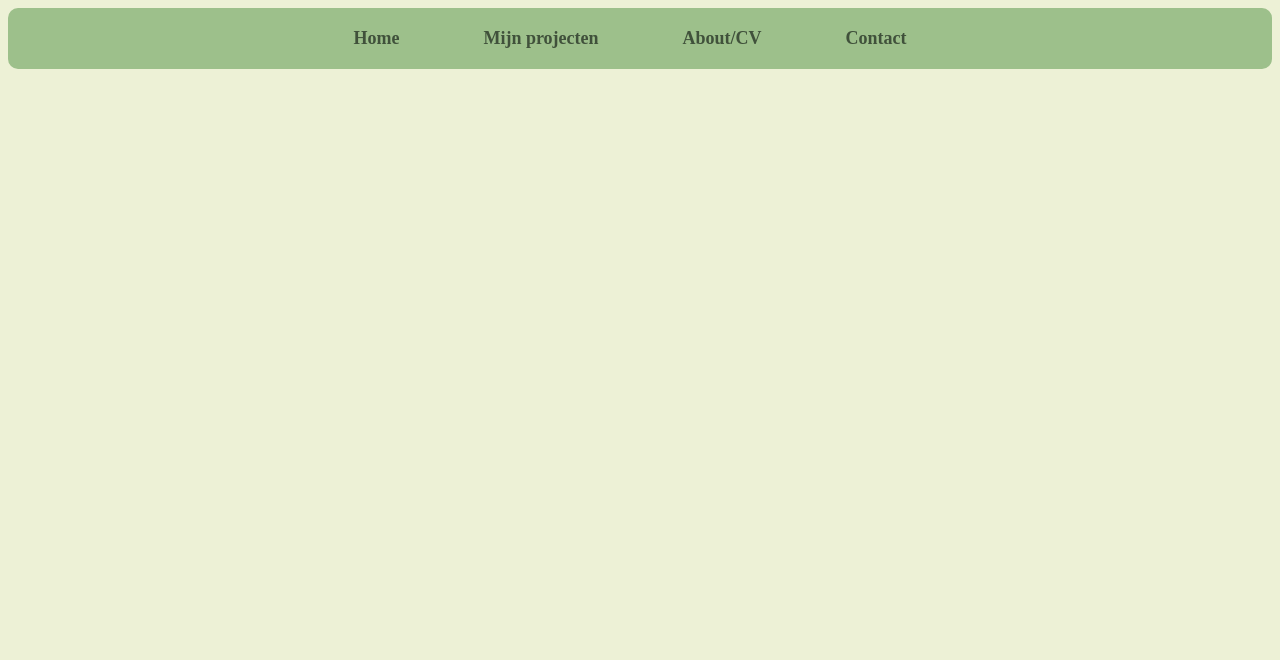
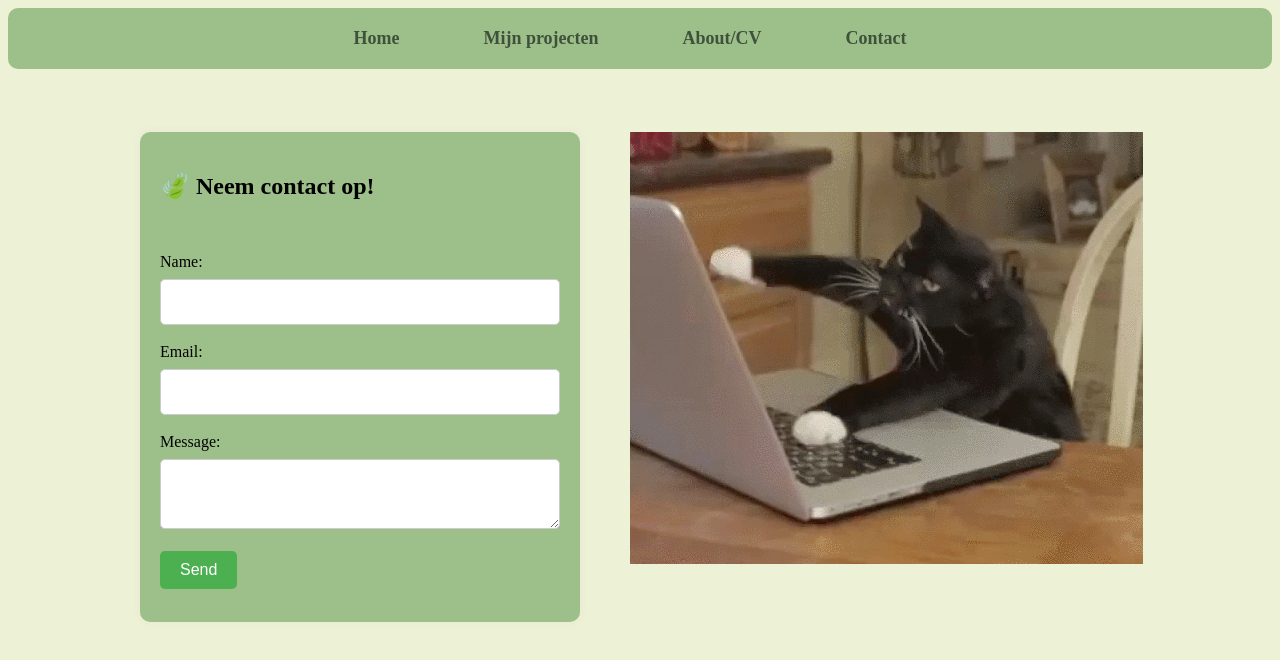
Before and after one commit to Zeetje/project, a plain HTML site: page contact/contact.html in a window 1280 px wide. Drawn offline with Linux system fonts and the light colour scheme.

Commit message:
contact pagina
yay hij doet het

```diff
--- a/contact/contact.html
+++ b/contact/contact.html
@@ -7,6 +7,7 @@
   <meta name="viewport" content="width=device-width, initial-scale=1.0">
   <title>Document</title>
   <link rel="stylesheet" href="/css/stylesheet.css">
+  <script src="contact.js"></script>
 </head>
 
 <body>
@@ -20,6 +21,28 @@
     </ul>
   </nav>
 
+  <div class="grid-container">
+    <div class="box">
+      <h2> &#x1F343; Neem contact op!</h2>
+      <form action="/index.html" method="post" onsubmit="return validateForm();">
+        <label for="name">Name:</label>
+        <input type="text" id="name" name="name" required>
+
+        <label for="email">Email:</label>
+        <input type="email" id="email" name="email" required>
+
+        <label for="message">Message:</label>
+        <textarea id="message" name="message" required></textarea>
+
+        <input type="submit" value="Send">
+      </form>
+    </div>
+    <iframe src="/photos/kitty.gif" width="550" height="490" frameBorder="0" class="embed"></iframe>
+  </div>
+
+
+
+
 
 </body>
 
--- /dev/null
+++ b/contact/contact.js
@@ -0,0 +1,39 @@
+function validateForm() {
+    var name = document.getElementById("name").value;
+    var email = document.getElementById("email").value;
+    var message = document.getElementById("message").value;
+    var error = "";
+
+    if (name.trim() === "") {
+        error += "Please enter your name.\n";
+    }
+
+    if (email.trim() === "") {
+        error += "Please enter your email address.\n";
+    } else if (!validateEmail(email)) {
+        error += "Please enter a valid email address.\n";
+    }
+
+    if (message.trim() === "") {
+        error += "Please enter a message.\n";
+    }
+
+    if (error !== "") {
+        alert(error);
+        return false; // Prevent form submission if there are errors
+    }
+
+    // If there are no errors, perform any additional actions here
+    alert("Form submitted successfully!");
+
+    // Redirect to the target page
+    window.location.href = "/index.html";
+
+    // Prevent the form from submitting via the browser's default behavior
+    return false;
+}
+
+function validateEmail(email) {
+    var re = /\S+@\S+\.\S+/;
+    return re.test(email);
+}
--- a/css/stylesheet.css
+++ b/css/stylesheet.css
@@ -135,5 +135,42 @@ div.desc {
   color: #40513B;
 }
 
+/*contact pagina*/
+form {
+  width: 400px;
+  margin: 0 auto;
+  font-size: 16px;
+  line-height: 1.5;
+  margin-top: 50px;
+}
 
-/*contact pagina*/
+label {
+  display: block;
+  margin-bottom: 5px;
+}
+
+input[type="text"],
+input[type="email"],
+textarea {
+  width: 100%;
+  padding: 10px;
+  border: 1px solid #ccc;
+  border-radius: 5px;
+  font-size: 16px;
+  line-height: 1.5;
+  margin-bottom: 15px;
+}
+
+input[type="submit"] {
+  background-color: #4CAF50;
+  color: white;
+  padding: 10px 20px;
+  border: none;
+  border-radius: 5px;
+  font-size: 16px;
+  cursor: pointer;
+}
+
+input[type="submit"]:hover {
+  background-color: #3e8e41;
+}
```
Also changed, not shown: photos/kitty.gif (added), 1 other file.
